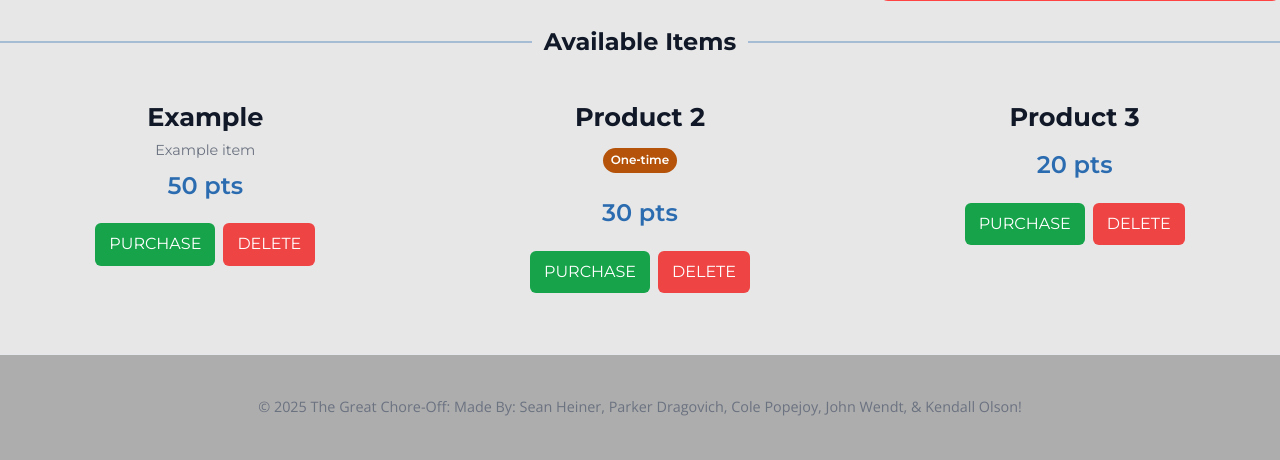
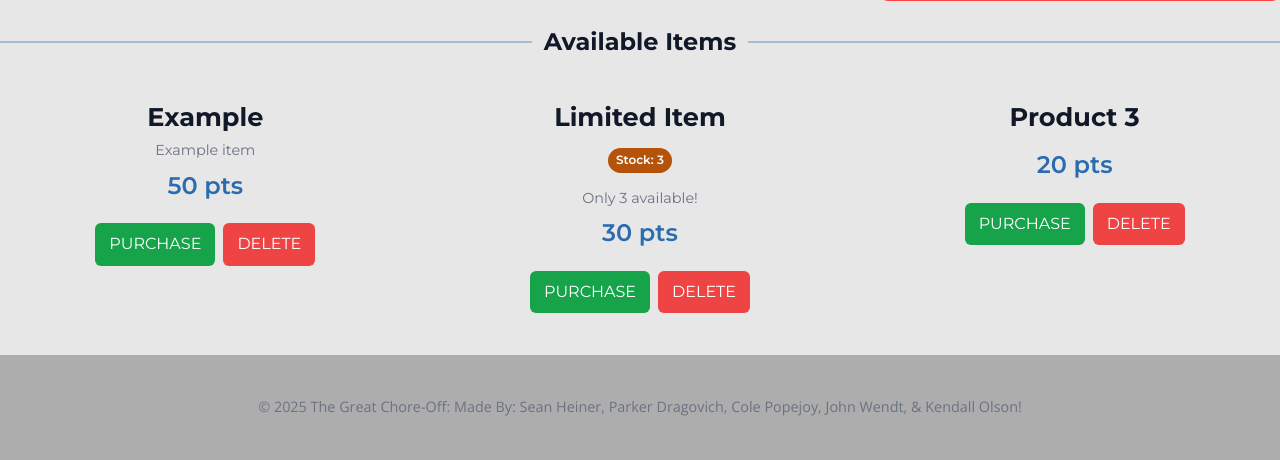
Before and after one commit to KendallTO/Chore-Wars, a PHP site: page /shop.html in a window 1280 px wide. Shown: the part 340-800 px from the top of the page. Run offline with PHP 8.4, Linux system fonts and the light colour scheme; some web fonts are replaced.

Commit message:
11.10.25.P.4
Updated shop to allow for limited stock items

```diff
--- a/chore_wars/shop.html
+++ b/chore_wars/shop.html
@@ -66,9 +66,9 @@
                     </div>
 
                     <div class="form-row">
-                        <label for="item-one-time">One-time purchase</label>
-                        <input id="item-one-time" name="oneTime" type="checkbox"
-                            aria-label="Mark as one-time purchase" />
+                        <label for="item-stock">Limited stock (leave empty for unlimited)</label>
+                        <input id="item-stock" name="stock" type="number" min="0"
+                            aria-label="Limited stock quantity" placeholder="Enter stock quantity or leave empty" />
                     </div>
 
                     <div class="form-row">
@@ -140,16 +140,16 @@
         (function () {
             const STORAGE_KEY = 'tcg_shop_items_v1';
             const defaultItems = [
-                { id: Date.now() + 1, name: 'Example', description: 'Example item', price: 50, oneTime: false },
-                { id: Date.now() + 2, name: 'Product 2', description: '', price: 30, oneTime: true },
-                { id: Date.now() + 3, name: 'Product 3', description: '', price: 20, oneTime: false }
+                { id: Date.now() + 1, name: 'Example', description: 'Example item', price: 50, stock: null },
+                { id: Date.now() + 2, name: 'Limited Item', description: 'Only 3 available!', price: 30, stock: 3 },
+                { id: Date.now() + 3, name: 'Product 3', description: '', price: 20, stock: null }
             ];
 
             const form = document.getElementById('add-item-form');
             const nameInput = document.getElementById('item-name');
             const descInput = document.getElementById('item-desc');
             const priceInput = document.getElementById('item-price');
-            const oneTimeInput = document.getElementById('item-one-time');
+            const stockInput = document.getElementById('item-stock');
             const productsEl = document.getElementById('products');
             const msgEl = document.getElementById('form-msg');
 
@@ -174,7 +174,17 @@
             function loadItems() {
                 try {
                     const raw = localStorage.getItem(STORAGE_KEY);
-                    return raw ? JSON.parse(raw) : defaultItems.slice();
+                    const items = raw ? JSON.parse(raw) : defaultItems.slice();
+
+                    // Migrate old oneTime format to new stock format
+                    items.forEach(item => {
+                        if (item.hasOwnProperty('oneTime')) {
+                            item.stock = item.oneTime ? 1 : null;
+                            delete item.oneTime;
+                        }
+                    });
+
+                    return items;
                 } catch (e) {
                     return defaultItems.slice();
                 }
@@ -197,10 +207,10 @@
                 title.textContent = item.name;
                 titleWrap.appendChild(title);
 
-                if (item.oneTime) {
+                if (item.stock !== null && item.stock !== undefined) {
                     const badge = document.createElement('span');
-                    badge.className = 'badge one-time';
-                    badge.textContent = 'One‑time';
+                    badge.className = 'badge limited-stock';
+                    badge.textContent = `Stock: ${item.stock}`;
                     titleWrap.appendChild(badge);
                 }
 
@@ -226,7 +236,17 @@
                 buyBtn.type = 'button';
                 buyBtn.className = 'btn btn-purchase';
                 buyBtn.dataset.action = 'purchase';
-                buyBtn.textContent = 'Purchase';
+
+                // Disable purchase button if item is out of stock
+                if (item.stock === 0) {
+                    buyBtn.textContent = 'Out of Stock';
+                    buyBtn.disabled = true;
+                    buyBtn.style.opacity = '0.5';
+                    buyBtn.style.cursor = 'not-allowed';
+                } else {
+                    buyBtn.textContent = 'Purchase';
+                }
+
                 actions.appendChild(buyBtn);
 
                 const delBtn = document.createElement('button');
@@ -257,7 +277,8 @@
                 const cleanedPrice = (priceInput.value || '').replace(/[^0-9]/g, '');
                 priceInput.value = cleanedPrice; // reflect sanitized value in the UI
                 const price = Number(cleanedPrice);
-                const oneTime = !!oneTimeInput.checked;
+                const stockValue = stockInput.value.trim();
+                const stock = stockValue === '' ? null : Number(stockValue);
 
                 if (!name) {
                     msgEl.textContent = 'Name is required.';
@@ -270,11 +291,17 @@
                     priceInput.focus();
                     return;
                 }
+                // Validate stock if provided
+                if (stockValue !== '' && (Number.isNaN(stock) || stock < 0)) {
+                    msgEl.textContent = 'Enter a valid stock quantity (0 or more) or leave empty for unlimited.';
+                    stockInput.focus();
+                    return;
+                }
 
                 const items = loadItems();
                 // round price to nearest multiple of 5 before saving
                 const roundedPrice = roundToNearest5(price);
-                const newItem = { id: Date.now(), name, description: desc, price: roundedPrice, oneTime };
+                const newItem = { id: Date.now(), name, description: desc, price: roundedPrice, stock };
                 items.push(newItem);
                 saveItems(items);
                 render();
@@ -510,6 +537,12 @@
                 if (idx === -1) return;
                 const item = items[idx];
 
+                // Check if item is out of stock
+                if (item.stock === 0) {
+                    await showInfo('This item is out of stock.');
+                    return;
+                }
+
                 // Get all currently active players
                 const players = getActivePlayers();
                 if (players.length === 0) {
@@ -554,12 +587,18 @@
                 // update the on-page point displays immediately
                 try { renderPoints(); } catch (e) { }
 
-                if (item.oneTime) {
-                    // remove one-time items on purchase
-                    items.splice(idx, 1);
+                // Handle stock reduction for limited items
+                if (item.stock !== null && item.stock !== undefined) {
+                    item.stock -= 1;
+                    if (item.stock <= 0) {
+                        // remove item when stock reaches 0
+                        items.splice(idx, 1);
+                        msgEl.textContent = `Purchased — ${item.name} sold out! Charged ${payer.name}.`;
+                    } else {
+                        msgEl.textContent = `Purchased — ${item.stock} left. Charged ${payer.name}.`;
+                    }
                     saveItems(items);
                     render();
-                    msgEl.textContent = `Purchased — ${item.name} removed. Charged ${payer.name}.`;
                 } else {
                     msgEl.textContent = `Purchased. Charged ${payer.name}.`;
                 }
--- a/chore_wars/styles/shop.css
+++ b/chore_wars/styles/shop.css
@@ -322,9 +322,9 @@
   margin-bottom: 15px;
 }
 
-/* one-time badge style */
-.badge.one-time {
+/* limited-stock badge style */
+.badge.limited-stock {
   background: #b45309;
-  /* amber/dark orange to indicate special/one-time */
+  /* amber/dark orange to indicate limited availability */
   font-weight: 600;
 }
```
